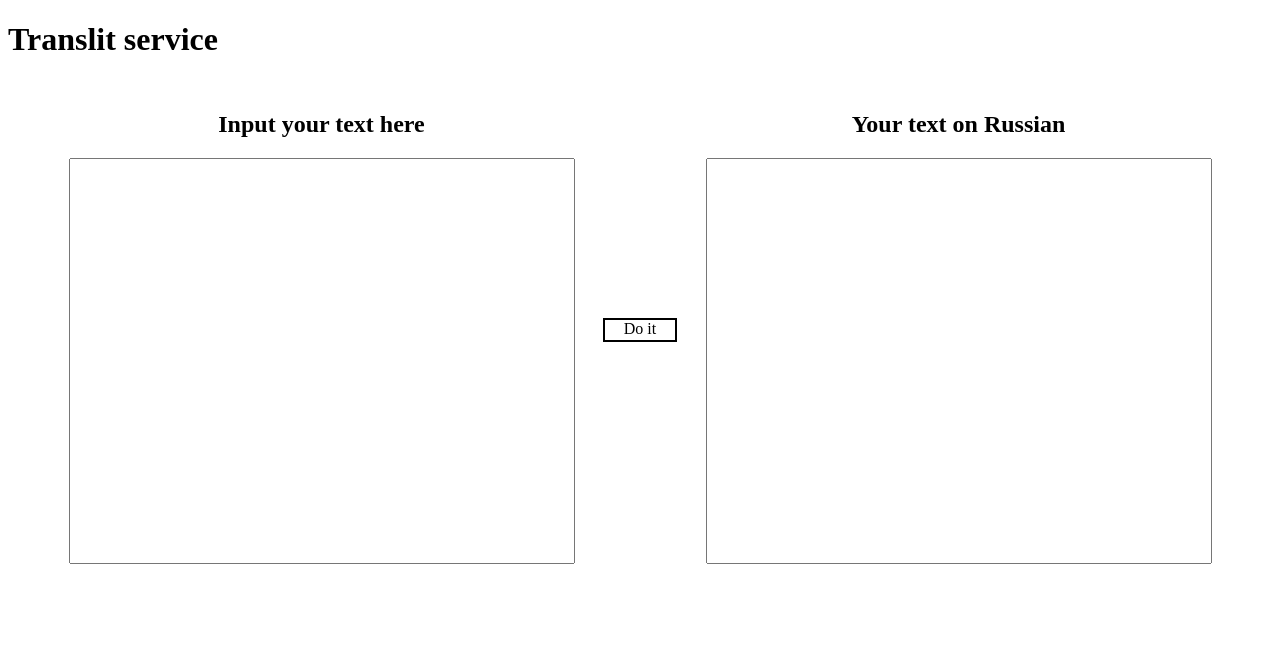
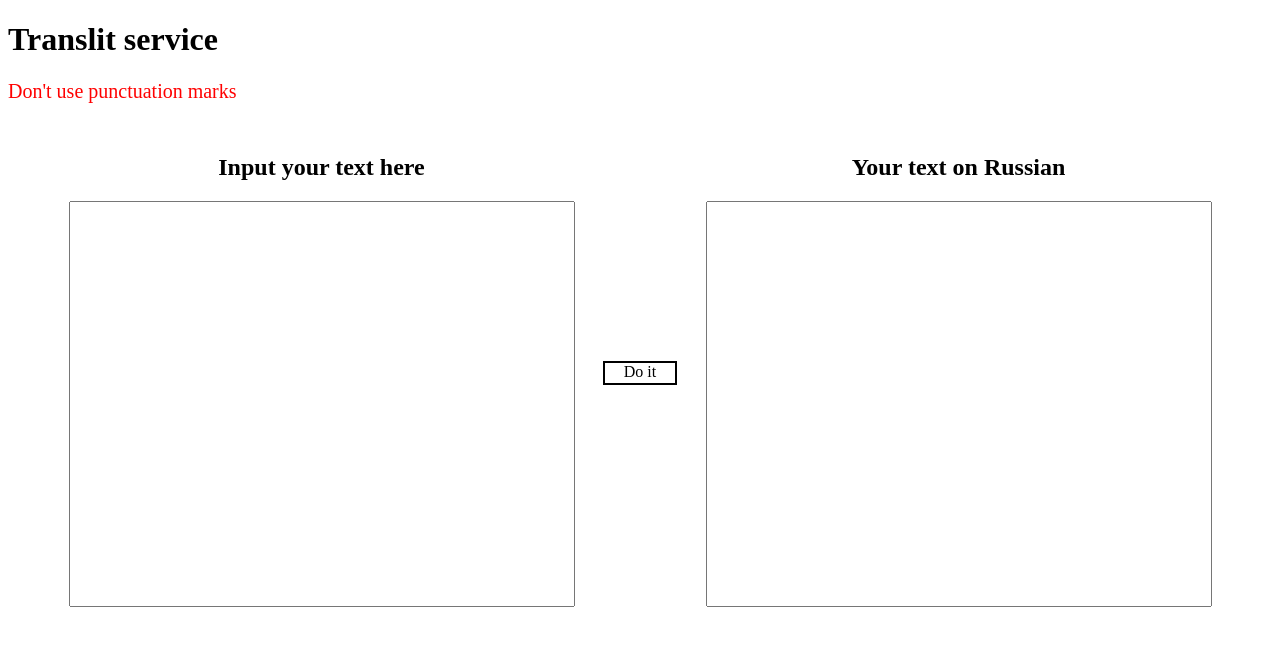
Before and after one commit to ArsMFad/translit, a plain HTML site: page index.html in a window 1280 px wide. Drawn offline with Linux system fonts and the light colour scheme.

Commit message:
adding warning

```diff
--- a/css/style.css
+++ b/css/style.css
@@ -13,6 +13,11 @@ h2 {
 
 .texta {
 	margin: auto;
+}
+
+p {
+	font-size: 20px;
+	color: red;
 }
 
 textarea {
--- a/index.html
+++ b/index.html
@@ -7,7 +7,10 @@
 </head>
 <body>
 
-	<header><h1>Translit service</h1></header>
+	<header>
+		<h1>Translit service</h1>
+		<p>Don't use punctuation marks</p>
+	</header>
 
 	<main>
 		<div class="texta">
```
